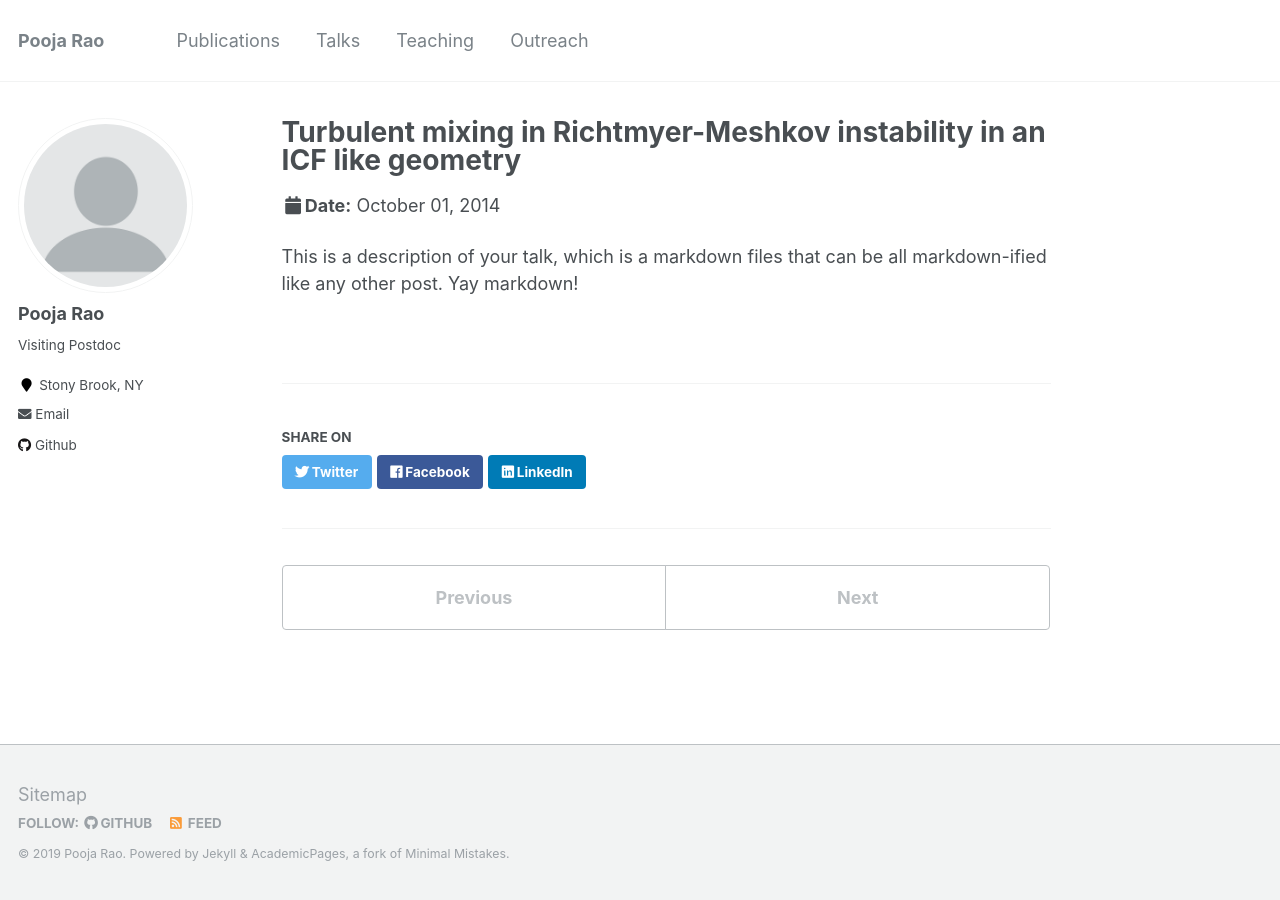
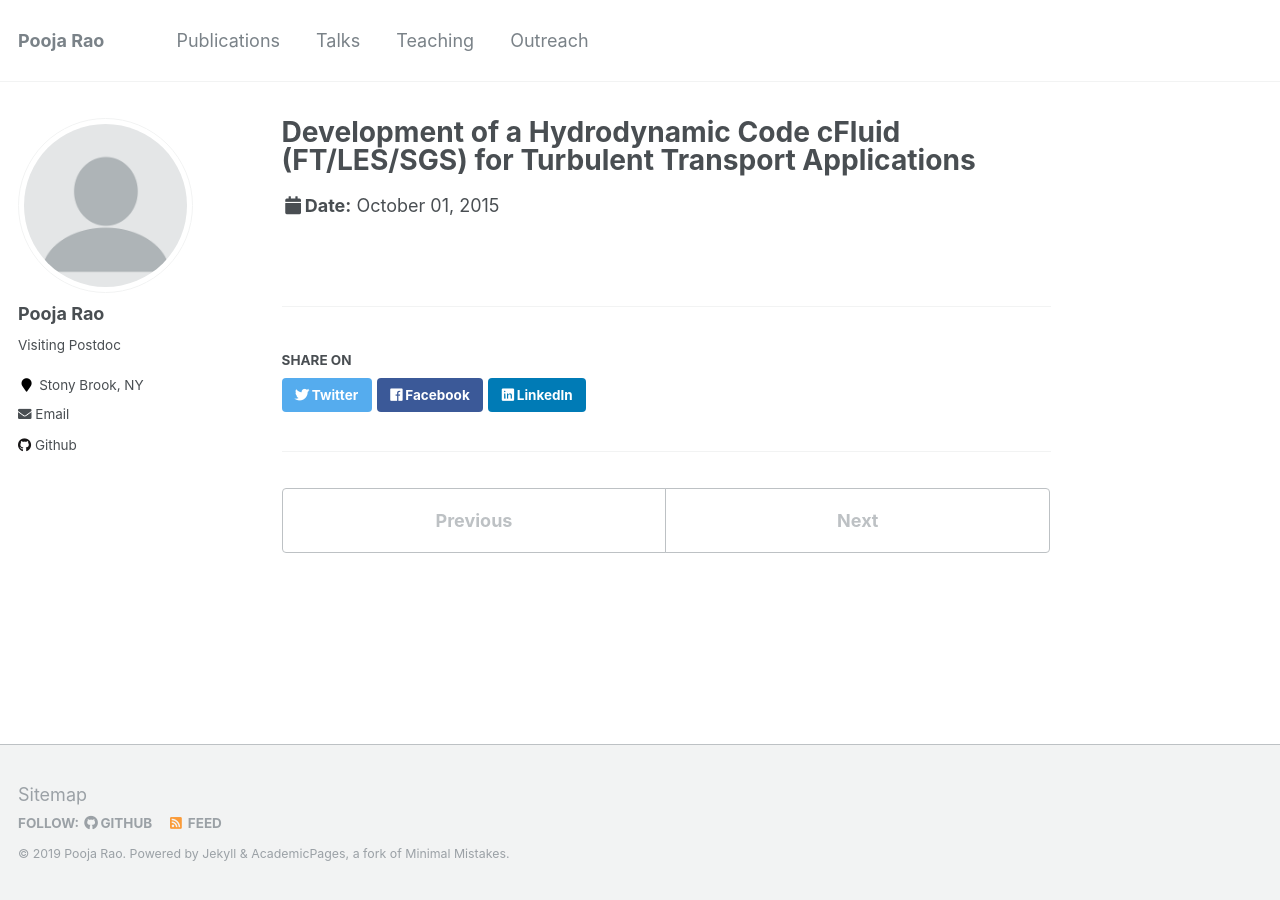
Before and after one commit to jamelvin/poojarao8.github.io, a Jekyll site: the page built from _talks/05_2015_scientista.md, in a window 1280 px wide. Built offline with Jekyll 4.4.1, drawn with Linux system fonts in a browser that asks for light colours.

Commit message:
modified the desctiption of the talks

```diff
--- a/_talks/05_2015_scientista.md
+++ b/_talks/05_2015_scientista.md
@@ -1,11 +1,9 @@
 ---
-title: "Turbulent mixing in Richtmyer-Meshkov instability in an ICF like geometry"
+title: "Development of a Hydrodynamic Code cFluid (FT/LES/SGS) for Turbulent Transport Applications"
 collection: talks
 type: "Talk"
-permalink: /talks/01_2014_ipam
-venue: "Institute of Pure and Applied Math, UCLA"
-date: Oct 2014
-location: "Los Angeles, California"
+permalink: /talks/05_2015_nyc
+venue: "Scientista Foundation"
+date: Oct 2015
+location: "New York, New York"
 ---
-
-This is a description of your talk, which is a markdown files that can be all markdown-ified like any other post. Yay markdown!
```
Also changed, not shown: _talks/01_2014_ipam.md (+1 -3 lines), _talks/02_2014_lakeArrowhead.md (+4 -6 lines), _talks/03_2015_vanderbilt.md (+5 -7 lines), _talks/04_2015_aps.md (+5 -7 lines), _talks/06_2016_ipamReunion.md (added, +9 -0 lines), _talks/07_2017_siamcse.md (added, +9 -0 lines), _talks/08_2017_ablation.md (added, +9 -0 lines), _talks/09_2018_aiaa.md (added, +9 -0 lines), _talks/10_2019_aiaa.md (added, +9 -0 lines), _talks/11_2019_siamcse.md (+1 -4 lines).
